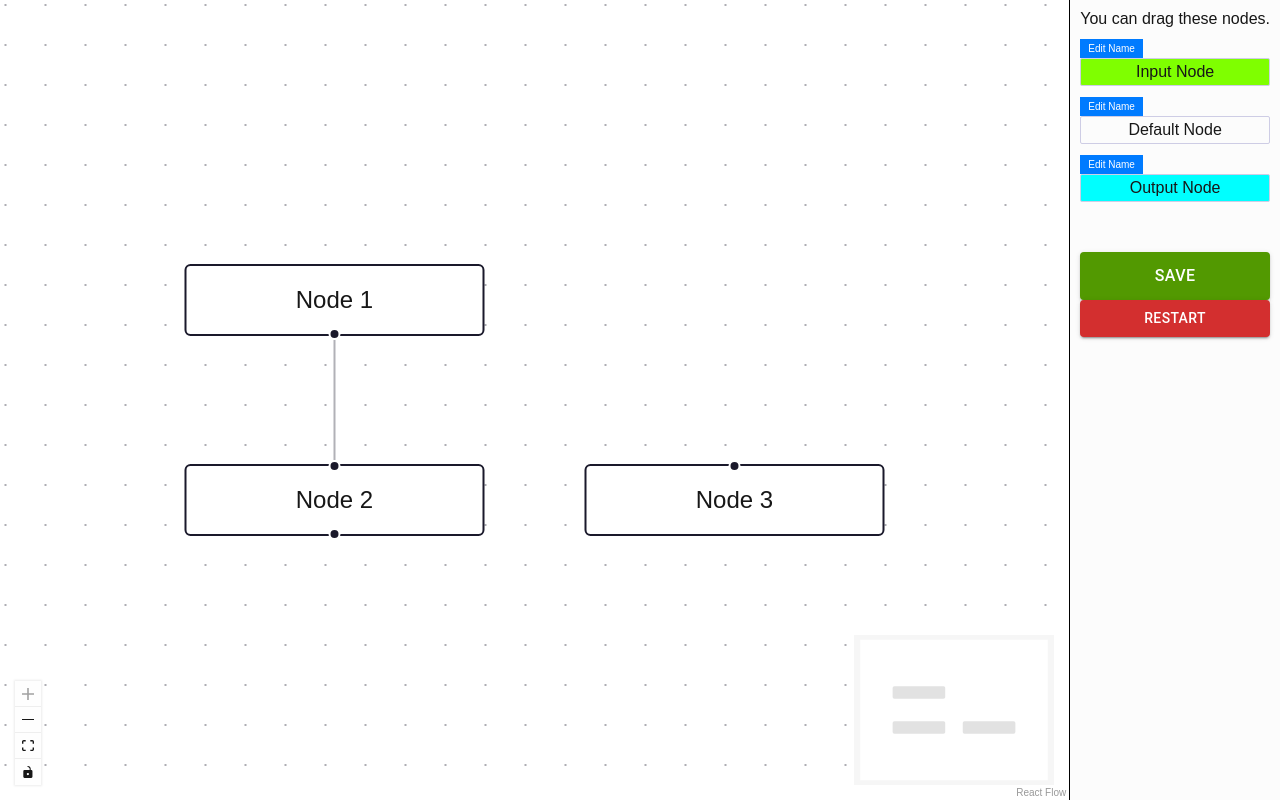
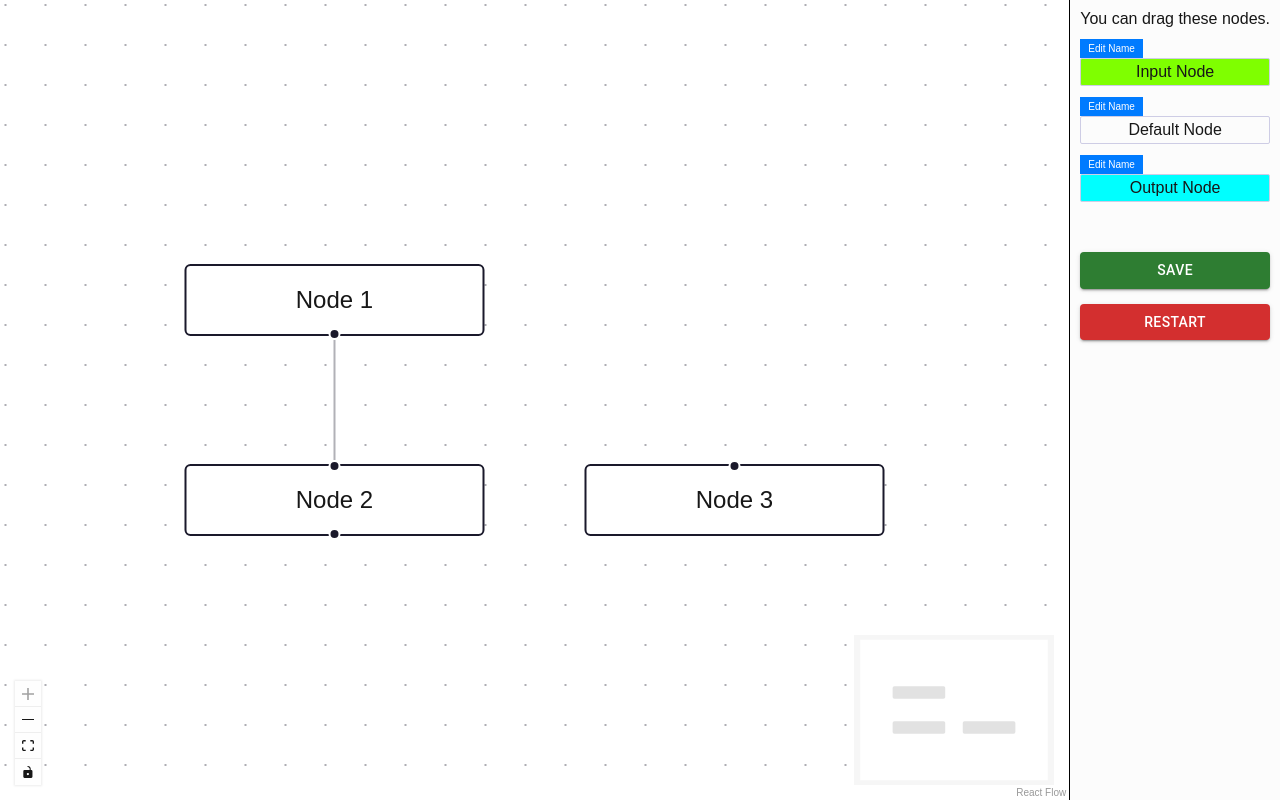
Before and after one commit to erperejildo/react-nodes, a Next.js app: page / in a window 1280 px wide. Built offline with nearby package versions, Linux system fonts and the light colour scheme.

Commit message:
clean up

```diff
--- a/src/app/components/styles.css
+++ b/src/app/components/styles.css
@@ -68,14 +68,5 @@
 
 .sidebar .save-button {
   margin-top: 40px;
-  width: 100%;
-  border: none;
-  padding: 10px;
-  font-size: 16px;
-  background-color: #529901;
-  cursor: pointer;
+  margin-bottom: 15px;
 }
-
-.sidebar .save-button:hover {
-  background-color: #3b6e00;
-}
```
